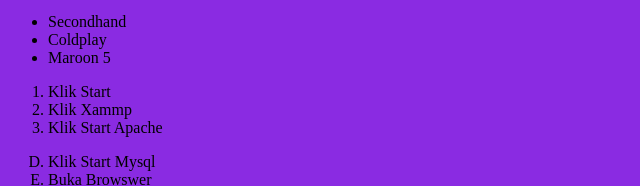
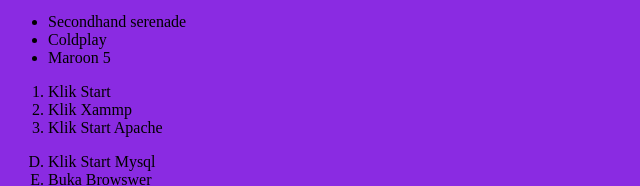
Before and after one commit to BrigitaCitra/Repopertama, a plain HTML site: page index.html in a window 1280 px wide. Shown: the part 203-389 px from the top of the page, 0-640 px from the left. Drawn offline with Linux system fonts and the light colour scheme.

Commit message:
commit pertama

```diff
--- a/index.html
+++ b/index.html
@@ -24,7 +24,7 @@
             <li>shut up</li>
         </ul>
         <ul>
-            <li>Secondhand</li>
+            <li>Secondhand serenade</li>
             <li>Coldplay</li>
             <li>Maroon 5</li>
         </ul>
```
